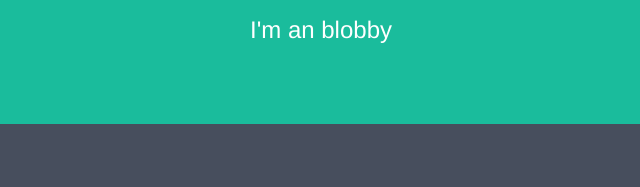
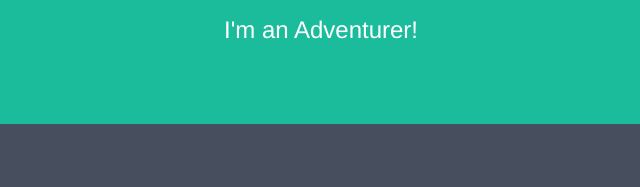
Before and after one commit to bjmurrell/bjmurrell.github.io, a plain HTML site: page index.html in a window 1280 px wide. Shown: the part 561-748 px from the top of the page, 319-959 px from the left. Drawn offline with nearby package versions, Linux system fonts and the light colour scheme.

Commit message:
Update index.html

```diff
--- a/index.html
+++ b/index.html
@@ -13,7 +13,7 @@
   <div class="container-fluid bg-1 text-center">
     <h3>Who Am I?</h3>
     <img src="BronwynAdventurer2.jpg" alt="Bird" class="img-responsive img-circle" style="display:inline">
-    <h3>I'm an blobby</h3>
+    <h3>I'm an Adventurer!</h3>
   </div>
 
   <div class="container-fluid bg-2 text-center">
```
